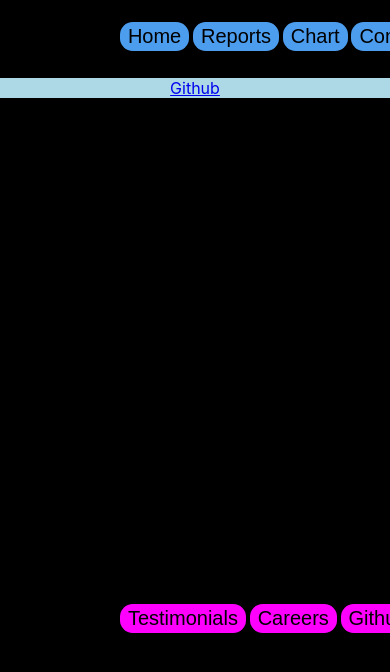
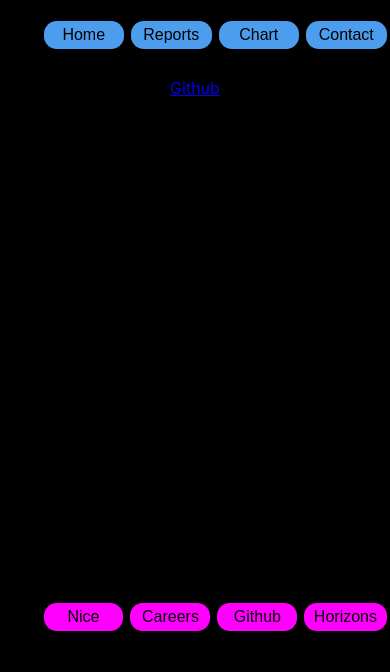
Before and after one commit to LeifChristian/dataGridandCharts, a React (Create React App) app: page /Contact in a window 390 px wide. Shown: the top 672 px of the page. Built offline with nearby package versions, Linux system fonts and the light colour scheme; what devextreme would draw is missing.

Commit message:
responsive

```diff
--- a/src/components/footer.js
+++ b/src/components/footer.js
@@ -6,24 +6,24 @@ import styles from '../styles/stylesheet';
 export default function Footer () {
   return (
     <>
-    <nav style={{ position: "fixed", width: '100%', top: 590, left: 0, right: 0}}>
-      <ul style={{listStyle: 'none', display: 'flex', marginLeft: '20%', marginRight: '20%', top: 0, left: 0, right: 0}}>
+    <nav style={{ position: "fixed", top: 590, left: 0, right: 0}}>
+      <ul style={{listStyle: 'none', display: 'flex',}}>
 
-          <Link className="footerItem" id='ass' style={{flex: 1}} to="/Home">
+          <Link className="footerItem" style={{flex: 1}} to="/Home">
 
-            <button style={{background: 'none', border: 'none', fontSize:"20px"}}>Testimonials</button></Link>
+            <button style={{background: 'none', border: 'none', fontSize:"1rem"}}>Nice</button></Link>
 
           <Link className="footerItem" style={{flex: 1}} to="/Report">
 
-            <button style={{background: 'none', border: 'none', fontSize:"20px"}}>Careers</button></Link>
+            <button style={{background: 'none', border: 'none', fontSize:"1rem"}}>Careers</button></Link>
 
           <Link className="footerItem" style={{flex: 1}} to="/Contact">
 
-            <button style={{background: 'none', border: 'none', fontSize:"20px"}}>Github</button></Link>
+            <button style={{background: 'none', border: 'none', fontSize:"1rem"}}>Github</button></Link>
 
           <Link className="footerItem" style={{flex: 1}} to="/Chart">
 
-            <button style={{background: 'none', border: 'none', fontSize:"20px"}}>Horizons</button></Link>
+            <button style={{background: 'none', border: 'none', fontSize:"1rem"}}>Horizons</button></Link>
 
       </ul>
     </nav>
--- a/src/components/nav.js
+++ b/src/components/nav.js
@@ -5,26 +5,24 @@ import '../styles/navStyle.css'
 export default function Nav () {
   return (
     <>
-    <nav id = "hideMeAfter5Seconds" style={{ position: "fixed", width: '100%', top: 8, left: 0, right: 0}}>
-      <ul style={{listStyle: 'none', display: 'flex', marginLeft: '20%', marginRight: '20%', top: 0, left: 0, right: 0}}>
+    <nav id = "hideMeAfter5Seconds" style={{ position: "fixed", top: 8, left: 0, right: 0}}>
+      <ul style={{listStyle: 'none', display: 'flex', }}>
 
           <Link className="listItem" style={{flex: 1}} to="/Home">
 
-            <button style={{background: 'none', border: 'none', fontSize:"20px"}}>Home</button></Link>
+            <button style={{background: 'none', border: 'none', fontSize:"1rem"}}>Home</button></Link>
 
           <Link className="listItem" style={{flex: 1}} to="/Report">
 
-            <button style={{background: 'none', border: 'none', fontSize:"20px"}}>Reports</button></Link>
+            <button style={{background: 'none', border: 'none', fontSize:"1rem"}}>Reports</button></Link>
 
             <Link className="listItem" style={{flex: 1}} to="/Chart">
 
-            <button style={{background: 'none', border: 'none', fontSize:"20px"}}>Chart</button></Link>
+            <button style={{background: 'none', border: 'none', fontSize:"1rem"}}>Chart</button></Link>
 
           <Link className="listItem" style={{flex: 1}} to="/Contact">
 
-            <button style={{background: 'none', border: 'none', fontSize:"20px"}}>Contact</button></Link>
-
-
+            <button style={{background: 'none', border: 'none', fontSize:"1rem"}}>Contact</button></Link>
 
       </ul>
     </nav>
--- a/src/index.css
+++ b/src/index.css
@@ -1,5 +1,5 @@
 body {
-  margin: 0;
+  margin: auto;
   font-family: -apple-system, BlinkMacSystemFont, 'Segoe UI', 'Roboto', 'Oxygen',
     'Ubuntu', 'Cantarell', 'Fira Sans', 'Droid Sans', 'Helvetica Neue',
     sans-serif;
--- a/src/styles/navStyle.css
+++ b/src/styles/navStyle.css
@@ -36,6 +36,8 @@
 
 @media only screen and (max-width: 600px) {
     body {
-      background-color: lightblue;
+      background-color: black
     }
+
+    nav ul{  }
   }
--- a/src/styles/stylesheet.js
+++ b/src/styles/stylesheet.js
@@ -1,8 +1,8 @@
 const styles = {
-    navItem: {textAlign:'center', width: '100%', marginTop:'1%', whiteSpace: 'pre-wrap', overflowWrap: 'break-word'},
+    navItem: {textAlign:'center', marginTop:'1%', whiteSpace: 'pre-wrap', overflowWrap: 'break-word'},
     reportItem: {textAlign:'center', position: 'absolute'},
 
-    footerItem: {textAlign:'center', color: 'magenta', width: '100%', marginTop:'1%', whiteSpace: 'pre-wrap', overflowWrap: 'break-word'},
+    footerItem: {textAlign:'center', color: 'magenta',  marginTop:'1%', whiteSpace: 'pre-wrap', overflowWrap: 'break-word'},
 }
 
 export default styles
```
